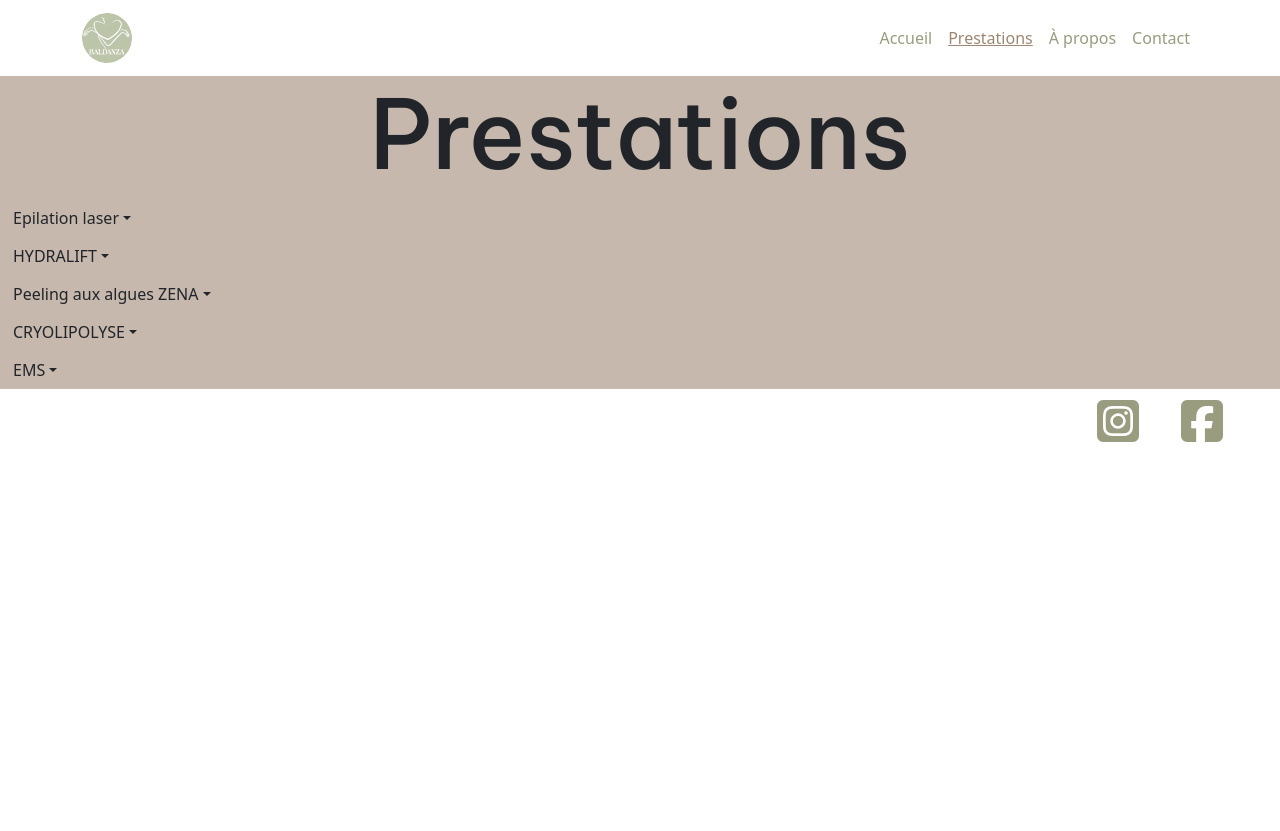
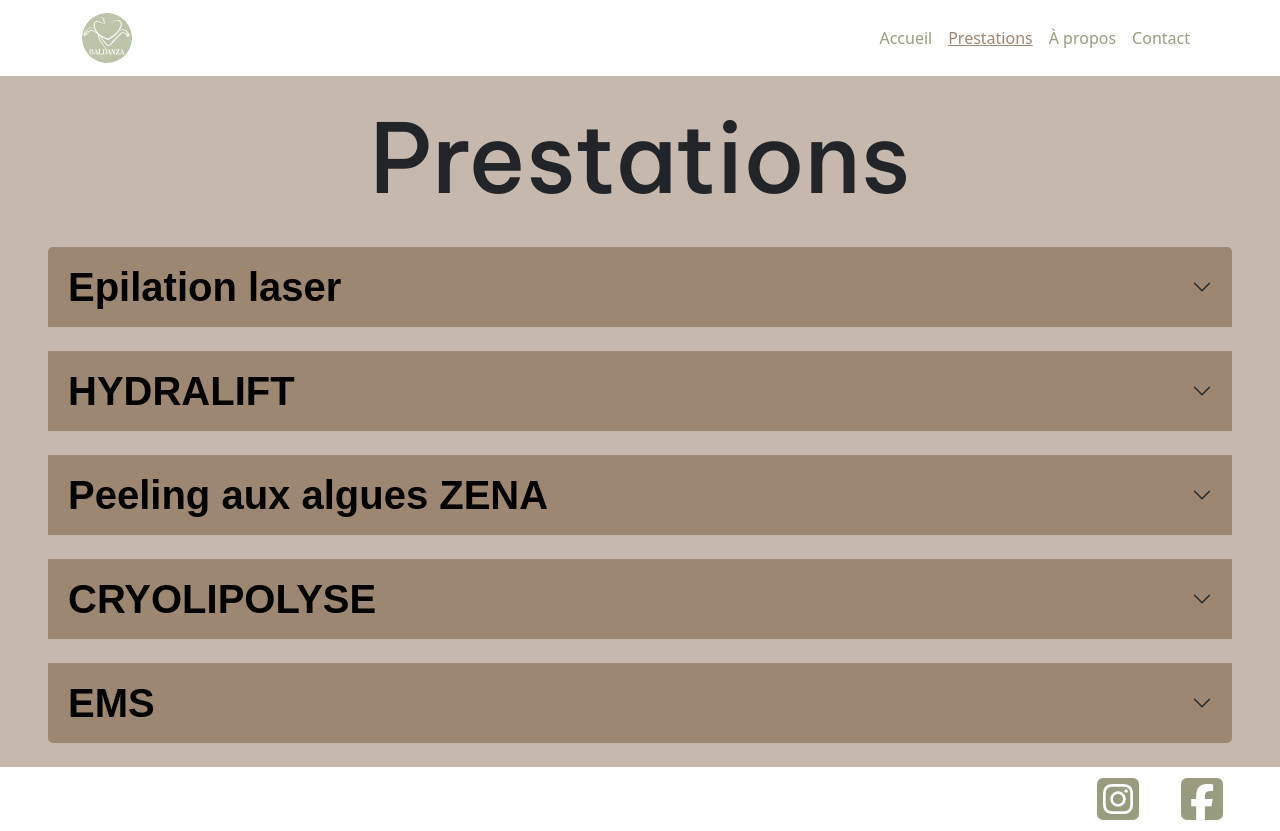
Before and after one commit to stephanelab/Baldanza, a React (Vite) app: page /#/prestations in a window 1280 px wide. Before the commit the page ends 800 px from the top, so only its background shows below. Built offline with nearby package versions, Linux system fonts and the light colour scheme.

Commit message:
Page prestation OK (accordion OK)

```diff
--- /dev/null
+++ b/src/components/Accordion-body/index.jsx
@@ -0,0 +1,17 @@
+export default function Accordion_body({ prestation }) {
+  return (
+    <ul>
+      <li>
+        <h2>{prestation.name}</h2>
+        <ul>
+          <li>
+            <p>Durée : {prestation.durée}</p>
+          </li>
+          <li>
+            <p>Prix : {prestation.prix} €</p>
+          </li>
+        </ul>
+      </li>
+    </ul>
+  )
+}
--- a/src/components/Bouton_RDV/styles.scss
+++ b/src/components/Bouton_RDV/styles.scss
@@ -7,6 +7,12 @@
     sans-serif;
   font-size: 1.5rem;
   font-weight: 700;
+
+  background: linear-gradient(
+    to bottom,
+    lighten($light-brown, 5%),
+    $light-brown
+  );
 
   --bs-btn-bg: #{$light-brown};
 
--- a/src/components/Dropdown/index.jsx
+++ /dev/null
@@ -1,3 +0,0 @@
-export default function dropdown() {
-  return <p>dropdown</p>
-}
--- a/src/components/Footer/index.jsx
+++ b/src/components/Footer/index.jsx
@@ -3,7 +3,7 @@ import "./styles.scss"
 export default function Footer() {
   return (
     <footer>
-      <div class="d-flex justify-content-end me-5 gap-4">
+      <div className="d-flex justify-content-end me-5 gap-4">
         <a href="https://www.instagram.com/baldanza_esthetic/" target="_blank">
           <i className="fa-brands fa-square-instagram"></i>
         </a>
--- a/src/datas/soins.js
+++ b/src/datas/soins.js
@@ -7,7 +7,7 @@ const soins = [
     id: 1,
     name: "Epilation laser",
     description:
-      "Pour un premier endez-vous :\n- Tarif indiqué à la séance.\n- Nombre de séances nécessaires : 5 à 10 selon la personne, la zone et le type de poil (ne peut être défini à l'avance).\n- Arrêter l'épilation à la cire ou pince à épiler au moins 1 mois avant.\n- Raser la zone à traiter la veille de la séance.\n- Pas d'exposition directe au soleil 15 jours avant et après la séance.",
+      "Pour un premier rendez-vous :\n- Tarif indiqué à la séance.\n- Nombre de séances nécessaires : 5 à 10 selon la personne, la zone et le type de poil (ne peut être défini à l'avance).\n- Arrêter l'épilation à la cire ou pince à épiler au moins 1 mois avant.\n- Raser la zone à traiter la veille de la séance.\n- Pas d'exposition directe au soleil 15 jours avant et après la séance.",
     photo: laser,
     prestations: [
       {
@@ -312,14 +312,14 @@ const soins = [
         name: "Cuisses (sans booster)",
         description: "",
         durée: "1h",
-        prix: "de 100 à 130 €",
+        prix: "de 100 à 130",
       },
       {
         id: 9,
         name: "Ventre (sans booster)",
         description: "",
         durée: "1h",
-        prix: "de 100 à 120 €",
+        prix: "de 100 à 120",
       },
       {
         id: 10,
--- a/src/pages/Prestations/index.jsx
+++ b/src/pages/Prestations/index.jsx
@@ -1,21 +1,58 @@
 import "./styles.scss"
 import soins from "../../datas/soins"
+import RDV_button from "../../components/Bouton_RDV"
+import Accordion_body from "../../components/Accordion-body"
 
 export default function Prestations() {
   return (
-    <div className="prestations">
+    <div className="prestations d-flex flex-column gap-4 py-4">
       <h1 className="text-center">Prestations</h1>
-      {soins.map((soin) => (
-        <div className="dropdown">
+      <div
+        className="accordion d-flex flex-column gap-4 mx-5"
+        id="accordionPrestations"
+      >
+        {soins.map((soin, index) => (
+          <div className="accordion-item" key={soin.name}>
+            <h2 className="accordion-header d-flex">
               <button
-            className="btn dropdown-toggle"
+                className="accordion-button collapsed d-flex justify-content-between"
                 type="button"
-            data-bs-toggle="dropdown"
+                data-bs-toggle="collapse"
+                data-bs-target={`#collapse-${index}`}
+                aria-expanded="false"
+                aria-controls={`collapse-${index}`}
               >
-            {soin.name}
+                <span className="prestation-title">{soin.name}</span>
               </button>
+            </h2>
+
+            <div
+              id={`collapse-${index}`}
+              className="accordion-collapse collapse"
+              data-bs-parent="#accordionPrestations"
+            >
+              <div className="accordion-body">
+                <div className="row">
+                  <div className="col-lg-9">
+                    {" "}
+                    {soin.prestations.map((prestation) => (
+                      <Accordion_body
+                        key={prestation.id}
+                        prestation={prestation}
+                      />
+                    ))}
+                  </div>
+                  <div className="col-lg-3">
+                    <div className="sticky-top rdv-sticky pt-5">
+                      <RDV_button />
+                    </div>
+                  </div>
+                </div>
+              </div>
+            </div>
           </div>
         ))}
       </div>
+    </div>
   )
 }
--- a/src/pages/Prestations/styles.scss
+++ b/src/pages/Prestations/styles.scss
@@ -1,5 +1,37 @@
+@use "bootstrap/scss/bootstrap" as *;
 @use "../../styles/_variables" as *;
 
 .prestations {
   background-color: #{$light-brown};
 }
+
+.accordion .accordion-item {
+  --bs-accordion-btn-bg: #{$dark-brown};
+  --bs-accordion-active-bg: #{$dark-brown};
+  --bs-accordion-bg: #{$light-green};
+  border: none;
+}
+
+.accordion-header:hover {
+  border: 3px solid #{$light-green};
+}
+
+.prestation-title {
+  font-family:
+    TT Drugs,
+    sans-serif;
+  font-size: 1.5rem;
+  color: #{$black};
+  font-weight: 700;
+  @include media-breakpoint-up(lg) {
+    font-size: 2.5rem;
+  }
+}
+
+.rdv-sticky {
+  //   position: sticky;
+  top: 70px !important;
+  //   display: flex;
+  //   justify-content: flex-end;
+  //   margin-bottom: 1rem;
+}
--- a/src/styles/_variables.scss
+++ b/src/styles/_variables.scss
@@ -4,5 +4,4 @@ $dark-brown: #9d8772;
 $light-grey: #cccccc;
 $light-green: #bcc4a9;
 $dark-green: #999c7f;
-$black: black;
 $white: white;
--- a/src/styles/styles.scss
+++ b/src/styles/styles.scss
@@ -1,4 +1,5 @@
 @use "bootstrap/scss/bootstrap" as *;
+@use "./_variables.scss" as *;
 
 body {
   h1 {
@@ -16,6 +17,8 @@ body {
       TT Drugs,
       sans-serif;
     font-size: 1.5rem;
+    color: #{$black};
+    font-weight: 700;
     @include media-breakpoint-up(lg) {
       font-size: 2.5rem;
     }
```
Also changed, not shown: src/components/Accordion-body/styles.scss (added). Lines whose indentation alone changed are shown as unchanged.
